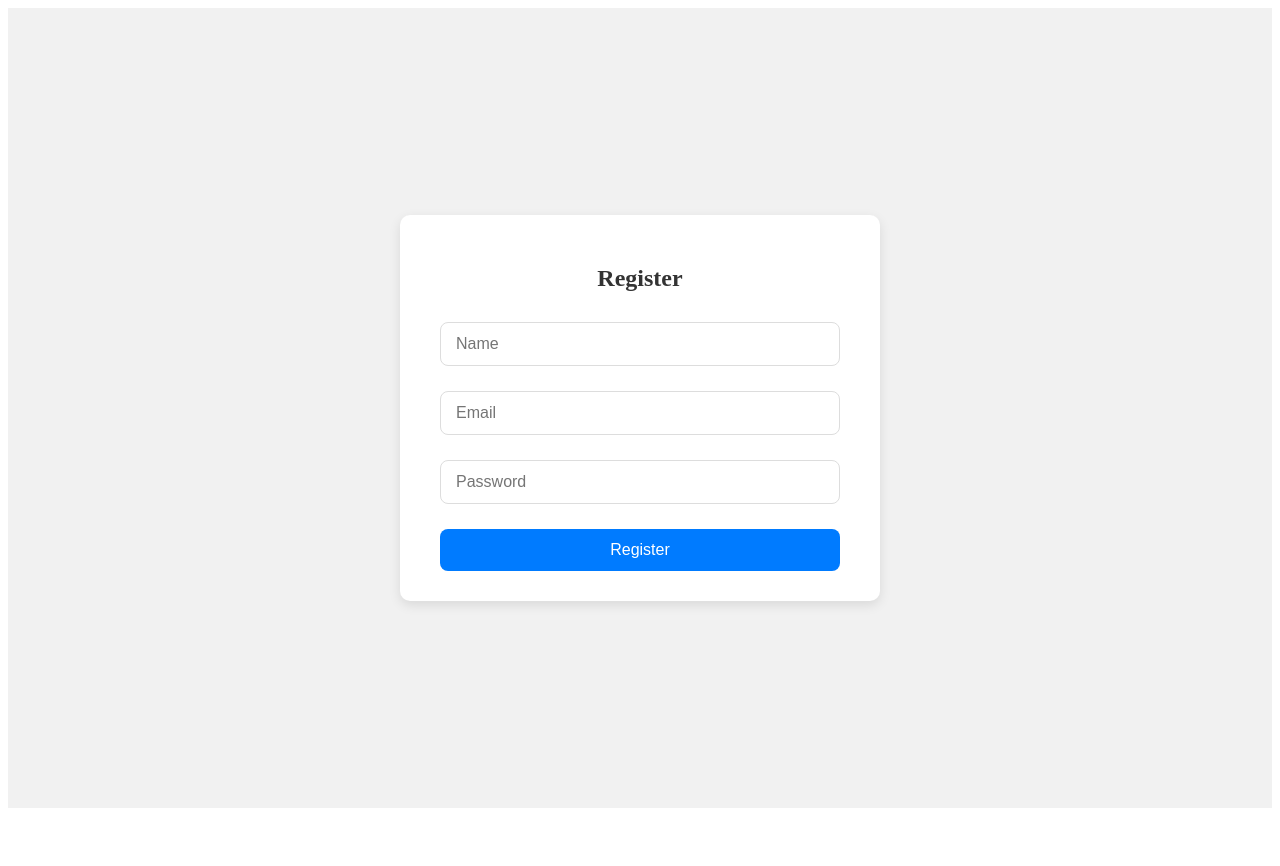
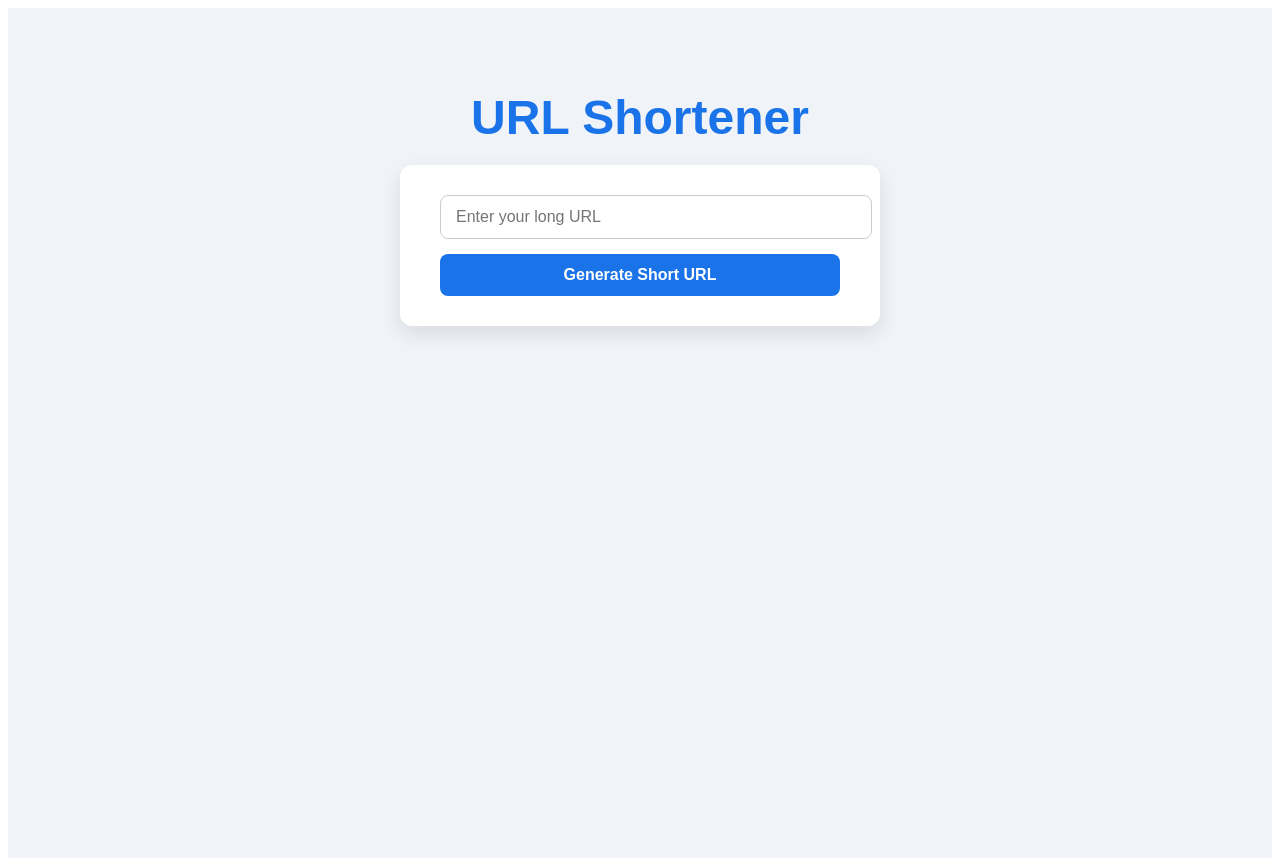
Before and after one commit to Priyanz1/URL-Shortner, a React (Vite) app in the folder Frontend/: page /api/Register in a window 1280 px wide. Before the commit the page ends 816 px from the top, so only its background shows below. Built offline with nearby package versions, Linux system fonts and the light colour scheme.

Commit message:
missing routing

```diff
--- a/Frontend/src/App.jsx
+++ b/Frontend/src/App.jsx
@@ -1,30 +1,39 @@
-import React from 'react'
-import {createBrowserRouter,RouterProvider} from "react-router-dom";
-import Home from "./Components/Home";
-import Register from "./pages/Register";
-import Form from "./pages/Form";
-import Login from "./pages/Login";
+// import React from 'react'
+// import {createBrowserRouter,RouterProvider} from "react-router-dom";
+// import Home from "./Components/Home";
+// import Register from "./pages/Register";
+// import Form from "./pages/Form";
+// import Login from "./pages/Login";
 
-function App() {
-  const router=createBrowserRouter([
-    {
-      path:"/api/Register",
-      element:<Register></Register>,
-    },
-    {
-      path:"/api/Login",
-      element:<Login/>,
-    },
-    {
-      path:"/api/create",
-      element:<Form/>,
-    },
-    {
-      path:"/api/Home",
-      element:<Home/>,
-    },
-  ]);
-  return <RouterProvider router={router}/>
-    }
+// function App() {
+//   const router=createBrowserRouter([
+//     // {
+//     //   path:"/api/Register",
+//     //   element:<Register></Register>,
+//     // },
+//     // {
+//     //   path:"/api/Login",
+//     //   element:<Login/>,
+//     // },
+//     // {
+//     //   path:"/api/create",
+//     //   element:<Form/>,
+//     // },
+//     // {
+//     //   path:"/api/Home",
+//     //   element:<Home/>,
+//     // },
+//   ]);
+//   return <RouterProvider router={router}/>
+//     }
 
-export default App
+// export default App
+
+import Home from "./Components/Home"
+import Form from "./pages/Form"
+function App(){
+  return(
+<Home/>
+  )
+}
+ export default App;
--- a/Frontend/src/Components/Home.jsx
+++ b/Frontend/src/Components/Home.jsx
@@ -1,18 +1,18 @@
 import React from 'react';
 import './Home.css';
 import Form from '../pages/Form';
-import Register from '../pages/Register';
-import Login from '../pages/Login';
+// import Register from '../pages/Register';
+// import Login from '../pages/Login';
 
 function Home() {
   return (
-    // <div className="home-container">
-    //   <h1>URL Shortener</h1>
-    //   <Form></Form>
-    // </div>
+    <div className="home-container">
+      <h1>URL Shortener</h1>
+      <Form></Form>
+    </div>
     // <Register/>
     // <Login></Login>
-    <div>hello welcome to the page</div>
+    // <div>hello welcome to the page</div>
   );
 }
 
--- a/Frontend/src/pages/Login.jsx
+++ b/Frontend/src/pages/Login.jsx
@@ -1,109 +1,109 @@
-// import axios from 'axios';
-// import React, { useState } from 'react'
+// // import axios from 'axios';
+// // import React, { useState } from 'react'
 
-// function Login() {
-//   const [email,setemail] = useState();
-//   const [password,setpassword] = useState();
-//   const [message, setMessage] = useState("");
-//   const handleSubmit =(e)=>{
-//     e.preventDefault();
+// // function Login() {
+// //   const [email,setemail] = useState();
+// //   const [password,setpassword] = useState();
+// //   const [message, setMessage] = useState("");
+// //   const handleSubmit =(e)=>{
+// //     e.preventDefault();
 
-//     const response = axios.post('http://localhost:3000/api/Login', {
-//                 email,
-//                 password
-//             }, {
-//                 withCredentials: true
-//             });
-//             setMessage(response.data.msg);
-//   }
+// //     const response = axios.post('http://localhost:3000/api/Login', {
+// //                 email,
+// //                 password
+// //             }, {
+// //                 withCredentials: true
+// //             });
+// //             setMessage(response.data.msg);
+// //   }
 
-//   return (
-//     <div>
-//   <form onSubmit={(e)=>{handleSubmit(e)}}>
-//     <input value={email} onChange={(e)=>{setemail(e.target.value)}} type="email" placeholder='Type Email' />
-//     <input value={password} onChange={(e)=>{setpassword(e.target.value)}} type="password" placeholder='Type Password' />
-//     <button type='submit'>Click me</button>
-//     {message && (
-//                     <div className={`message ${error ? 'error' : 'success'}`}>
-//                         {message}
-//                     </div>
-//                 )}
-//   </form>
-//     </div>
-//   )
-// }
+// //   return (
+// //     <div>
+// //   <form onSubmit={(e)=>{handleSubmit(e)}}>
+// //     <input value={email} onChange={(e)=>{setemail(e.target.value)}} type="email" placeholder='Type Email' />
+// //     <input value={password} onChange={(e)=>{setpassword(e.target.value)}} type="password" placeholder='Type Password' />
+// //     <button type='submit'>Click me</button>
+// //     {message && (
+// //                     <div className={`message ${error ? 'error' : 'success'}`}>
+// //                         {message}
+// //                     </div>
+// //                 )}
+// //   </form>
+// //     </div>
+// //   )
+// // }
 
-// export default Login
+// // export default Login
 
 
 
 
 
 
-import axios from 'axios';
-import React, { useState } from 'react';
-import './Login.css';
+// import axios from 'axios';
+// import React, { useState } from 'react';
+// import './Login.css';
 
 
-function Login() {
-  const [email, setEmail] = useState('');           // initialize as empty string
-  const [password, setPassword] = useState('');     // initialize as empty string
-  const [message, setMessage] = useState('');
-  const [error, setError] = useState(false);        // add error state
+// function Login() {
+//   const [email, setEmail] = useState('');           // initialize as empty string
+//   const [password, setPassword] = useState('');     // initialize as empty string
+//   const [message, setMessage] = useState('');
+//   const [error, setError] = useState(false);        // add error state
 
-  const handleSubmit = async (e) => {
-    e.preventDefault();
-    setMessage('');
-    setError(false);
+//   const handleSubmit = async (e) => {
+//     e.preventDefault();
+//     setMessage('');
+//     setError(false);
 
-    try {
-      const response = await axios.post(
-        'http://localhost:3000/api/Login',
-        { email, password },
-        { withCredentials: true }   // allow cookies
-      );
+//     try {
+//       const response = await axios.post(
+//         'http://localhost:3000/api/Login',
+//         { email, password },
+//         { withCredentials: true }   // allow cookies
+//       );
 
-      setMessage(response.data.msg);
-      setError(false);
-    } catch (err) {
-      setError(true);
-      if (err.response && err.response.data) {
-        setMessage(err.response.data.msg || 'Login failed');
-      } else if (err.request) {
-        setMessage('No response from server. Check CORS or server status.');
-      } else {
-        setMessage(err.message || 'Something went wrong');
-      }
-    }
-  };
+//       setMessage(response.data.msg);
+//       setError(false);
+//     } catch (err) {
+//       setError(true);
+//       if (err.response && err.response.data) {
+//         setMessage(err.response.data.msg || 'Login failed');
+//       } else if (err.request) {
+//         setMessage('No response from server. Check CORS or server status.');
+//       } else {
+//         setMessage(err.message || 'Something went wrong');
+//       }
+//     }
+//   };
 
-  return (
-    <div className="container">
-      <form onSubmit={handleSubmit}>
-        <input
-          type="email"
-          placeholder="Type Email"
-          value={email}
-          onChange={(e) => setEmail(e.target.value)}
-          required
-        />
-        <input
-          type="password"
-          placeholder="Type Password"
-          value={password}
-          onChange={(e) => setPassword(e.target.value)}
-          required
-        />
-        <button type="submit">Login</button>
+//   return (
+//     <div className="container">
+//       <form onSubmit={handleSubmit}>
+//         <input
+//           type="email"
+//           placeholder="Type Email"
+//           value={email}
+//           onChange={(e) => setEmail(e.target.value)}
+//           required
+//         />
+//         <input
+//           type="password"
+//           placeholder="Type Password"
+//           value={password}
+//           onChange={(e) => setPassword(e.target.value)}
+//           required
+//         />
+//         <button type="submit">Login</button>
 
-        {message && (
-          <div className={`message ${error ? 'error' : 'success'}`}>
-            {message}
-          </div>
-        )}
-      </form>
-    </div>
-  );
-}
+//         {message && (
+//           <div className={`message ${error ? 'error' : 'success'}`}>
+//             {message}
+//           </div>
+//         )}
+//       </form>
+//     </div>
+//   );
+// }
 
-export default Login;
+// export default Login;
--- a/Frontend/src/pages/Register.jsx
+++ b/Frontend/src/pages/Register.jsx
@@ -1,79 +1,79 @@
-// src/Register.js
-import React, { useState } from 'react';
-import axios from 'axios';
-import './Register.css'; // CSS file import karna
+// // src/Register.js
+// import React, { useState } from 'react';
+// import axios from 'axios';
+// import './Register.css'; // CSS file import karna
 
-const Register = () => {
-    const [name, setName] = useState("");
-    const [email, setEmail] = useState("");
-    const [password, setPassword] = useState("");
-    const [message, setMessage] = useState("");
-    const [error, setError] = useState(false);
+// const Register = () => {
+//     const [name, setName] = useState("");
+//     const [email, setEmail] = useState("");
+//     const [password, setPassword] = useState("");
+//     const [message, setMessage] = useState("");
+//     const [error, setError] = useState(false);
 
-    const handleSubmit = async (e) => {
-        e.preventDefault();
-        setMessage("");
-        setError(false);
+//     const handleSubmit = async (e) => {
+//         e.preventDefault();
+//         setMessage("");
+//         setError(false);
 
-        try {
-            const response = await axios.post('http://localhost:3000/api/Register', {
-                name,
-                email,
-                password
-            }, {
-                withCredentials: true
-            });
+//         try {
+//             const response = await axios.post('http://localhost:3000/api/Register', {
+//                 name,
+//                 email,
+//                 password
+//             }, {
+//                 withCredentials: true
+//             });
 
-            setMessage(response.data.msg);
-            setError(false);
+//             setMessage(response.data.msg);
+//             setError(false);
 
-        } catch (err) {
-            setError(true);
-            if (err.response && err.response.data) {
-                setMessage(err.response.data.msg || "Registration failed");
-            } else {
-                setMessage("Something went wrong");
-            }
-        }
-    };
+//         } catch (err) {
+//             setError(true);
+//             if (err.response && err.response.data) {
+//                 setMessage(err.response.data.msg || "Registration failed");
+//             } else {
+//                 setMessage("Something went wrong");
+//             }
+//         }
+//     };
 
-    return (
-        <div className="container">
-            <form className="form" onSubmit={handleSubmit}>
-                <h2>Register</h2>
-                <input
-                    type="text"
-                    placeholder="Name"
-                    className="input"
-                    value={name}
-                    onChange={(e) => setName(e.target.value)}
-                    required
-                />
-                <input
-                    type="email"
-                    placeholder="Email"
-                    className="input"
-                    value={email}
-                    onChange={(e) => setEmail(e.target.value)}
-                    required
-                />
-                <input
-                    type="password"
-                    placeholder="Password"
-                    className="input"
-                    value={password}
-                    onChange={(e) => setPassword(e.target.value)}
-                    required
-                />
-                <button type="submit" className="button">Register</button>
-                {message && (
-                    <div className={`message ${error ? 'error' : 'success'}`}>
-                        {message}
-                    </div>
-                )}
-            </form>
-        </div>
-    );
-};
+//     return (
+//         <div className="container">
+//             <form className="form" onSubmit={handleSubmit}>
+//                 <h2>Register</h2>
+//                 <input
+//                     type="text"
+//                     placeholder="Name"
+//                     className="input"
+//                     value={name}
+//                     onChange={(e) => setName(e.target.value)}
+//                     required
+//                 />
+//                 <input
+//                     type="email"
+//                     placeholder="Email"
+//                     className="input"
+//                     value={email}
+//                     onChange={(e) => setEmail(e.target.value)}
+//                     required
+//                 />
+//                 <input
+//                     type="password"
+//                     placeholder="Password"
+//                     className="input"
+//                     value={password}
+//                     onChange={(e) => setPassword(e.target.value)}
+//                     required
+//                 />
+//                 <button type="submit" className="button">Register</button>
+//                 {message && (
+//                     <div className={`message ${error ? 'error' : 'success'}`}>
+//                         {message}
+//                     </div>
+//                 )}
+//             </form>
+//         </div>
+//     );
+// };
 
-export default Register;
+// export default Register;
```
Also changed, not shown: Frontend/src/main.jsx (+18 -7 lines), 1 other file (tests, documents, lock files or other folders).
